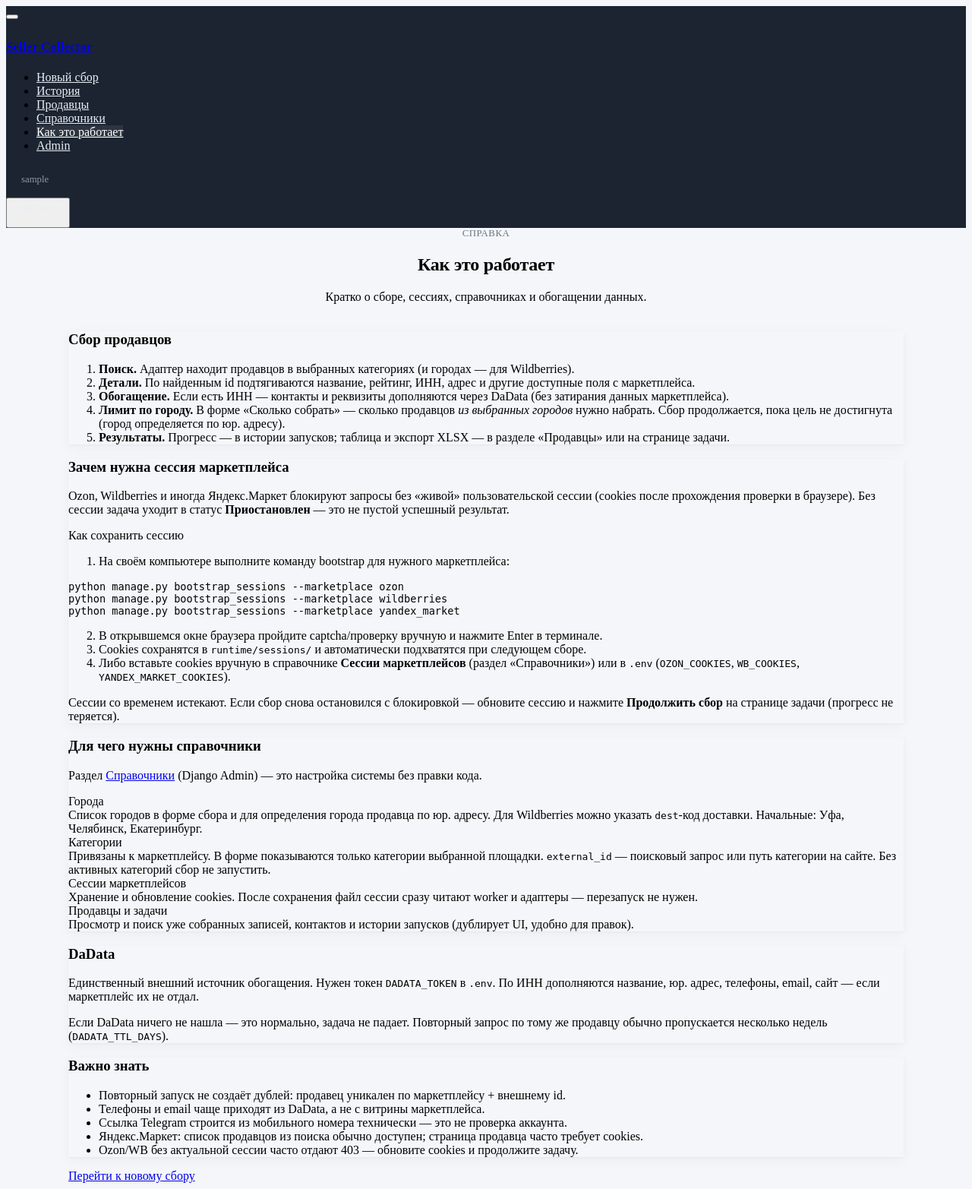
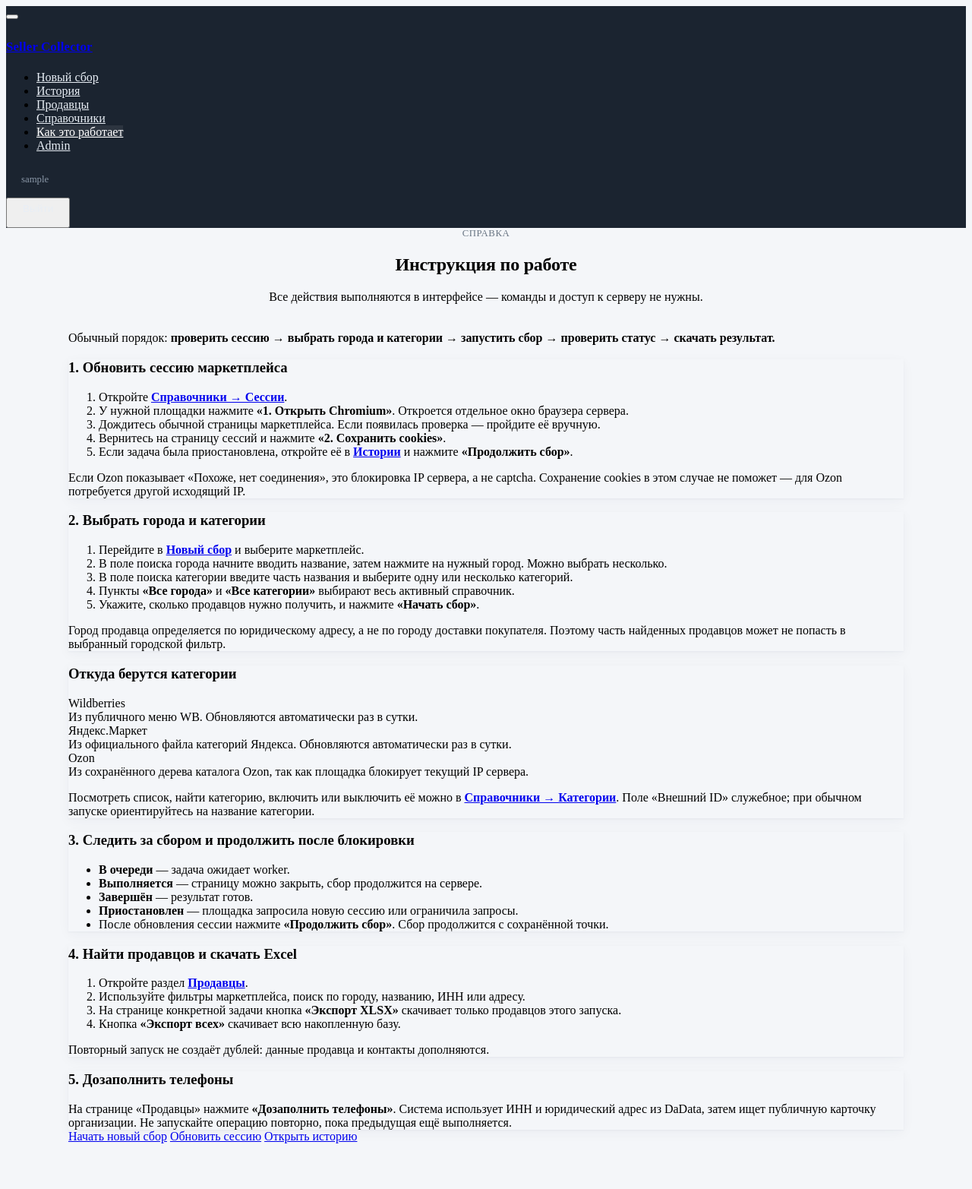
Before and after one commit to creator137/marketplace-seller-collector, a Django app: page /how-it-works/ in a window 1280 px wide. Shown: the whole page at 76% size. After the commit the page ends 1505 px from the top, so only its background shows below. Run offline with Django 5.2, Linux system fonts and the light colour scheme; the visitor is signed in with stand-in values (Sample User, id 1); some libraries are stand-ins or nearby versions.

Commit message:
Improve catalog search and operator guide

```diff
--- a/core/views.py
+++ b/core/views.py
@@ -100,6 +100,7 @@ def catalogs(request):
     if section not in ("cities", "categories", "sessions"):
         section = "cities"
     marketplace_filter = request.GET.get("marketplace", Marketplace.OZON)
+    catalog_query = (request.GET.get("q") or "").strip()
     if marketplace_filter not in Marketplace.values:
         marketplace_filter = Marketplace.OZON
 
@@ -279,10 +280,22 @@ def catalogs(request):
             "file_status": MarketplaceSession.file_status(value),
         })
 
+    cities_qs = City.objects.all()
+    categories_qs = Category.objects.filter(marketplace=marketplace_filter)
+    if catalog_query:
+        cities_qs = cities_qs.filter(
+            Q(name__icontains=catalog_query) | Q(dest_code__icontains=catalog_query),
+        )
+        categories_qs = categories_qs.filter(
+            Q(title__icontains=catalog_query) | Q(external_id__icontains=catalog_query),
+        )
     return render(request, "core/catalogs.html", {
         "section": section,
-        "cities": City.objects.all(),
-        "categories": Category.objects.filter(marketplace=marketplace_filter),
+        "cities": cities_qs[:500],
+        "categories": categories_qs[:500],
+        "catalog_query": catalog_query,
+        "cities_total": cities_qs.count(),
+        "categories_total": categories_qs.count(),
         "marketplace_filter": marketplace_filter,
         "marketplaces": Marketplace.choices,
         "sessions": sessions,
@@ -333,6 +346,7 @@ def jobs_history(request):
 def results(request):
     marketplace = request.GET.get("marketplace", "")
     city_id = request.GET.get("city", "")
+    city_q = request.GET.get("city_q", "").strip()
     has_contacts = request.GET.get("has_contacts", "")
     q = request.GET.get("q", "").strip()
     job_id = request.GET.get("job", "")
@@ -349,6 +363,14 @@ def results(request):
             qs = qs.filter(city__in=job_filter.cities.all()).distinct()
     if city_id:
         qs = qs.filter(city_id=city_id)
+    if city_q:
+        normalized_city_q = city_q.casefold()
+        matching_city_ids = [
+            city_pk
+            for city_pk, city_name in City.objects.filter(is_active=True).values_list("pk", "name")
+            if normalized_city_q in city_name.casefold()
+        ]
+        qs = qs.filter(city_id__in=matching_city_ids)
     if has_contacts:
         cond = Q(contacts__type="phone") | Q(contacts__type="city_phone") | Q(contacts__type="email")
         qs = qs.filter(cond).distinct()
@@ -377,7 +399,7 @@ def results(request):
         "sellers": sellers, "total": total, "page": page, "pages": pages,
         "cities": City.objects.all(), "marketplace": marketplace,
         "view_marketplaces": Marketplace.choices,
-        "city_id": city_id, "has_contacts": has_contacts, "q": q,
+        "city_id": city_id, "city_q": city_q, "has_contacts": has_contacts, "q": q,
         "job_id": job_id,
         "enrichment": enrichment,
         "querystring": qs_str,
--- a/templates/core/how_it_works.html
+++ b/templates/core/how_it_works.html
@@ -1,129 +1,109 @@
 {% extends "base.html" %}
-{% block title %}Как это работает — Seller Collector{% endblock %}
+{% block title %}Инструкция — Seller Collector{% endblock %}
 {% block content %}
 <div class="page-header text-center">
   <div class="page-pretitle">Справка</div>
-  <h2 class="page-title">Как это работает</h2>
-  <div class="text-secondary mt-1">Кратко о сборе, сессиях, справочниках и обогащении данных.</div>
+  <h2 class="page-title">Инструкция по работе</h2>
+  <div class="text-secondary mt-1">Все действия выполняются в интерфейсе — команды и доступ к серверу не нужны.</div>
 </div>
 
 <div class="row row-cards justify-content-center">
-  <div class="col-lg-8">
+  <div class="col-lg-9">
+    <div class="alert alert-info">
+      Обычный порядок: <strong>проверить сессию → выбрать города и категории → запустить сбор →
+      проверить статус → скачать результат.</strong>
+    </div>
+
     <div class="card mb-3">
-      <div class="card-header">
-        <h3 class="card-title">Сбор продавцов</h3>
-      </div>
+      <div class="card-header"><h3 class="card-title">1. Обновить сессию маркетплейса</h3></div>
       <div class="card-body">
-        <ol class="mb-0 ps-3">
-          <li class="mb-2"><strong>Поиск.</strong> Адаптер находит продавцов в выбранных категориях (и городах — для Wildberries).</li>
-          <li class="mb-2"><strong>Детали.</strong> По найденным id подтягиваются название, рейтинг, ИНН, адрес и другие доступные поля с маркетплейса.</li>
-          <li class="mb-2"><strong>Обогащение.</strong> Если есть ИНН — контакты и реквизиты дополняются через DaData (без затирания данных маркетплейса).</li>
-          <li class="mb-2"><strong>Лимит по городу.</strong> В форме «Сколько собрать» — сколько продавцов <em>из выбранных городов</em> нужно набрать. Сбор продолжается, пока цель не достигнута (город определяется по юр. адресу).</li>
-          <li><strong>Результаты.</strong> Прогресс — в истории запусков; таблица и экспорт XLSX — в разделе «Продавцы» или на странице задачи.</li>
+        <ol class="ps-3 mb-3">
+          <li class="mb-2">Откройте <a href="{% url 'catalogs' %}?section=sessions"><strong>Справочники → Сессии</strong></a>.</li>
+          <li class="mb-2">У нужной площадки нажмите <strong>«1. Открыть Chromium»</strong>. Откроется отдельное окно браузера сервера.</li>
+          <li class="mb-2">Дождитесь обычной страницы маркетплейса. Если появилась проверка — пройдите её вручную.</li>
+          <li class="mb-2">Вернитесь на страницу сессий и нажмите <strong>«2. Сохранить cookies»</strong>.</li>
+          <li>Если задача была приостановлена, откройте её в <a href="{% url 'jobs' %}"><strong>Истории</strong></a> и нажмите <strong>«Продолжить сбор»</strong>.</li>
         </ol>
+        <div class="alert alert-warning mb-0">
+          Если Ozon показывает «Похоже, нет соединения», это блокировка IP сервера, а не captcha.
+          Сохранение cookies в этом случае не поможет — для Ozon потребуется другой исходящий IP.
+        </div>
       </div>
     </div>
 
     <div class="card mb-3">
-      <div class="card-header">
-        <h3 class="card-title">Зачем нужна сессия маркетплейса</h3>
-      </div>
+      <div class="card-header"><h3 class="card-title">2. Выбрать города и категории</h3></div>
       <div class="card-body">
-        <p class="text-secondary">
-          Ozon, Wildberries и иногда Яндекс.Маркет блокируют запросы без «живой» пользовательской сессии
-          (cookies после прохождения проверки в браузере). Без сессии задача уходит в статус
-          <strong>Приостановлен</strong> — это не пустой успешный результат.
-        </p>
-        <p class="mb-2 fw-medium">Как сохранить сессию</p>
         <ol class="ps-3 mb-3">
-          <li class="mb-2">На своём компьютере выполните команду bootstrap для нужного маркетплейса:</li>
-        </ol>
-        <pre class="bg-dark text-light p-3 rounded mb-3" style="font-size:.85rem">python manage.py bootstrap_sessions --marketplace ozon
-python manage.py bootstrap_sessions --marketplace wildberries
-python manage.py bootstrap_sessions --marketplace yandex_market</pre>
-        <ol class="ps-3 mb-3" start="2">
-          <li class="mb-2">В открывшемся окне браузера пройдите captcha/проверку вручную и нажмите Enter в терминале.</li>
-          <li class="mb-2">Cookies сохранятся в <code>runtime/sessions/</code> и автоматически подхватятся при следующем сборе.</li>
-          <li>Либо вставьте cookies вручную в справочнике <strong>Сессии маркетплейсов</strong> (раздел «Справочники») или в <code>.env</code> (<code>OZON_COOKIES</code>, <code>WB_COOKIES</code>, <code>YANDEX_MARKET_COOKIES</code>).</li>
+          <li class="mb-2">Перейдите в <a href="{% url 'dashboard' %}"><strong>Новый сбор</strong></a> и выберите маркетплейс.</li>
+          <li class="mb-2">В поле поиска города начните вводить название, затем нажмите на нужный город. Можно выбрать несколько.</li>
+          <li class="mb-2">В поле поиска категории введите часть названия и выберите одну или несколько категорий.</li>
+          <li class="mb-2">Пункты <strong>«Все города»</strong> и <strong>«Все категории»</strong> выбирают весь активный справочник.</li>
+          <li>Укажите, сколько продавцов нужно получить, и нажмите <strong>«Начать сбор»</strong>.</li>
         </ol>
         <p class="text-secondary mb-0">
-          Сессии со временем истекают. Если сбор снова остановился с блокировкой — обновите сессию и нажмите
-          <strong>Продолжить сбор</strong> на странице задачи (прогресс не теряется).
+          Город продавца определяется по юридическому адресу, а не по городу доставки покупателя.
+          Поэтому часть найденных продавцов может не попасть в выбранный городской фильтр.
         </p>
       </div>
     </div>
 
     <div class="card mb-3">
-      <div class="card-header">
-        <h3 class="card-title">Для чего нужны справочники</h3>
-      </div>
+      <div class="card-header"><h3 class="card-title">Откуда берутся категории</h3></div>
       <div class="card-body">
-        <p class="text-secondary">
-          Раздел <a href="/admin/">Справочники</a> (Django Admin) — это настройка системы без правки кода.
-        </p>
         <div class="datagrid">
-          <div class="datagrid-item">
-            <div class="datagrid-title">Города</div>
-            <div class="datagrid-content text-secondary">
-              Список городов в форме сбора и для определения города продавца по юр. адресу.
-              Для Wildberries можно указать <code>dest</code>-код доставки. Начальные: Уфа, Челябинск, Екатеринбург.
-            </div>
-          </div>
-          <div class="datagrid-item">
-            <div class="datagrid-title">Категории</div>
-            <div class="datagrid-content text-secondary">
-              Привязаны к маркетплейсу. В форме показываются только категории выбранной площадки.
-              <code>external_id</code> — поисковый запрос или путь категории на сайте. Без активных категорий сбор не запустить.
-            </div>
-          </div>
-          <div class="datagrid-item">
-            <div class="datagrid-title">Сессии маркетплейсов</div>
-            <div class="datagrid-content text-secondary">
-              Хранение и обновление cookies. После сохранения файл сессии сразу читают worker и адаптеры — перезапуск не нужен.
-            </div>
-          </div>
-          <div class="datagrid-item">
-            <div class="datagrid-title">Продавцы и задачи</div>
-            <div class="datagrid-content text-secondary">
-              Просмотр и поиск уже собранных записей, контактов и истории запусков (дублирует UI, удобно для правок).
-            </div>
-          </div>
+          <div class="datagrid-item"><div class="datagrid-title">Wildberries</div><div class="datagrid-content text-secondary">Из публичного меню WB. Обновляются автоматически раз в сутки.</div></div>
+          <div class="datagrid-item"><div class="datagrid-title">Яндекс.Маркет</div><div class="datagrid-content text-secondary">Из официального файла категорий Яндекса. Обновляются автоматически раз в сутки.</div></div>
+          <div class="datagrid-item"><div class="datagrid-title">Ozon</div><div class="datagrid-content text-secondary">Из сохранённого дерева каталога Ozon, так как площадка блокирует текущий IP сервера.</div></div>
         </div>
-      </div>
-    </div>
-
-    <div class="card mb-3">
-      <div class="card-header">
-        <h3 class="card-title">DaData</h3>
-      </div>
-      <div class="card-body text-secondary">
-        <p>
-          Единственный внешний источник обогащения. Нужен токен <code>DADATA_TOKEN</code> в <code>.env</code>.
-          По ИНН дополняются название, юр. адрес, телефоны, email, сайт — если маркетплейс их не отдал.
-        </p>
-        <p class="mb-0">
-          Если DaData ничего не нашла — это нормально, задача не падает. Повторный запрос по тому же продавцу
-          обычно пропускается несколько недель (<code>DADATA_TTL_DAYS</code>).
+        <p class="mt-3 mb-0 text-secondary">
+          Посмотреть список, найти категорию, включить или выключить её можно в
+          <a href="{% url 'catalogs' %}?section=categories"><strong>Справочники → Категории</strong></a>.
+          Поле «Внешний ID» служебное; при обычном запуске ориентируйтесь на название категории.
         </p>
       </div>
     </div>
 
     <div class="card mb-3">
-      <div class="card-header">
-        <h3 class="card-title">Важно знать</h3>
-      </div>
+      <div class="card-header"><h3 class="card-title">3. Следить за сбором и продолжить после блокировки</h3></div>
       <div class="card-body">
-        <ul class="mb-0 ps-3 text-secondary">
-          <li class="mb-2">Повторный запуск не создаёт дублей: продавец уникален по маркетплейсу + внешнему id.</li>
-          <li class="mb-2">Телефоны и email чаще приходят из DaData, а не с витрины маркетплейса.</li>
-          <li class="mb-2">Ссылка Telegram строится из мобильного номера технически — это не проверка аккаунта.</li>
-          <li class="mb-2">Яндекс.Маркет: список продавцов из поиска обычно доступен; страница продавца часто требует cookies.</li>
-          <li>Ozon/WB без актуальной сессии часто отдают 403 — обновите cookies и продолжите задачу.</li>
+        <ul class="ps-3 mb-0">
+          <li class="mb-2"><strong>В очереди</strong> — задача ожидает worker.</li>
+          <li class="mb-2"><strong>Выполняется</strong> — страницу можно закрыть, сбор продолжится на сервере.</li>
+          <li class="mb-2"><strong>Завершён</strong> — результат готов.</li>
+          <li class="mb-2"><strong>Приостановлен</strong> — площадка запросила новую сессию или ограничила запросы.</li>
+          <li>После обновления сессии нажмите <strong>«Продолжить сбор»</strong>. Сбор продолжится с сохранённой точки.</li>
         </ul>
       </div>
     </div>
 
-    <a class="btn btn-primary" href="{% url 'dashboard' %}">Перейти к новому сбору</a>
+    <div class="card mb-3">
+      <div class="card-header"><h3 class="card-title">4. Найти продавцов и скачать Excel</h3></div>
+      <div class="card-body">
+        <ol class="ps-3 mb-3">
+          <li class="mb-2">Откройте раздел <a href="{% url 'results' %}"><strong>Продавцы</strong></a>.</li>
+          <li class="mb-2">Используйте фильтры маркетплейса, поиск по городу, названию, ИНН или адресу.</li>
+          <li class="mb-2">На странице конкретной задачи кнопка <strong>«Экспорт XLSX»</strong> скачивает только продавцов этого запуска.</li>
+          <li>Кнопка <strong>«Экспорт всех»</strong> скачивает всю накопленную базу.</li>
+        </ol>
+        <p class="text-secondary mb-0">Повторный запуск не создаёт дублей: данные продавца и контакты дополняются.</p>
+      </div>
+    </div>
+
+    <div class="card mb-3">
+      <div class="card-header"><h3 class="card-title">5. Дозаполнить телефоны</h3></div>
+      <div class="card-body text-secondary">
+        На странице «Продавцы» нажмите <strong>«Дозаполнить телефоны»</strong>. Система использует
+        ИНН и юридический адрес из DaData, затем ищет публичную карточку организации.
+        Не запускайте операцию повторно, пока предыдущая ещё выполняется.
+      </div>
+    </div>
+
+    <div class="d-flex gap-2 flex-wrap">
+      <a class="btn btn-primary" href="{% url 'dashboard' %}">Начать новый сбор</a>
+      <a class="btn btn-outline-primary" href="{% url 'catalogs' %}?section=sessions">Обновить сессию</a>
+      <a class="btn btn-outline-secondary" href="{% url 'jobs' %}">Открыть историю</a>
+    </div>
   </div>
 </div>
 {% endblock %}
```
Also changed, not shown: core/tests/test_catalogs.py (+24 -0 lines), core/tests/test_jobs_views.py (+9 -0 lines), templates/core/_selects.html (+22 -2 lines), templates/core/catalogs.html (+35 -9 lines), templates/core/results.html (+5 -6 lines).
